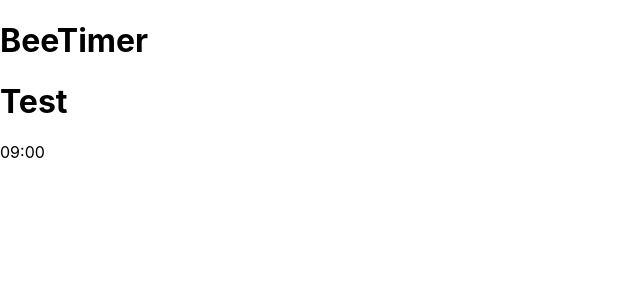
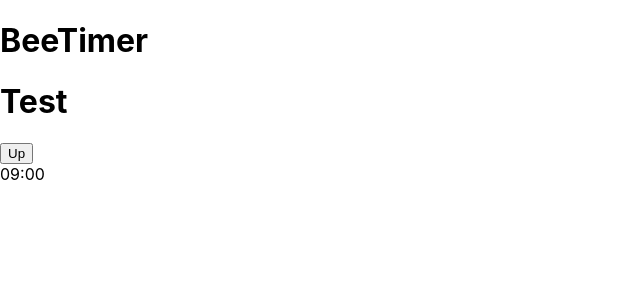
Before and after one commit to upluke/BeeTimer, a React (Create React App) app: page / in a window 1280 px wide. Shown: the top 300 px of the page, without its empty margins (0-640 px from the left). Built offline with nearby package versions, Linux system fonts and the light colour scheme.

Commit message:
lengthComponent

```diff
--- /dev/null
+++ b/src/components/Length.js
@@ -0,0 +1,14 @@
+import React from 'react'
+
+
+export default ({title, changeTime, type, time, formatTime}) => {
+
+    return(
+        <div>
+            <h3>{title}</h3>
+            <div>
+                <button>Up</button>
+            </div>
+        </div>
+    )
+}
--- a/src/components/TimerPage.js
+++ b/src/components/TimerPage.js
@@ -1,4 +1,5 @@
 import React,{useState} from 'react'
+import Length from './Length'
 
 const TimerPage = () => {
     const [displayTime, setDisplayTime]=useState(9*60)
@@ -11,7 +12,12 @@ const TimerPage = () => {
             (minutes<10?"0"+minutes: minutes)+":"+(seconds<10?"0"+seconds:seconds)
         )
     }
-    return <div>{formatTIme(displayTime)}</div>
+    return(
+    <div>
+        <Length/>
+        {formatTIme(displayTime)}
+    </div>
+    )
 }
 
 export default TimerPage
```
